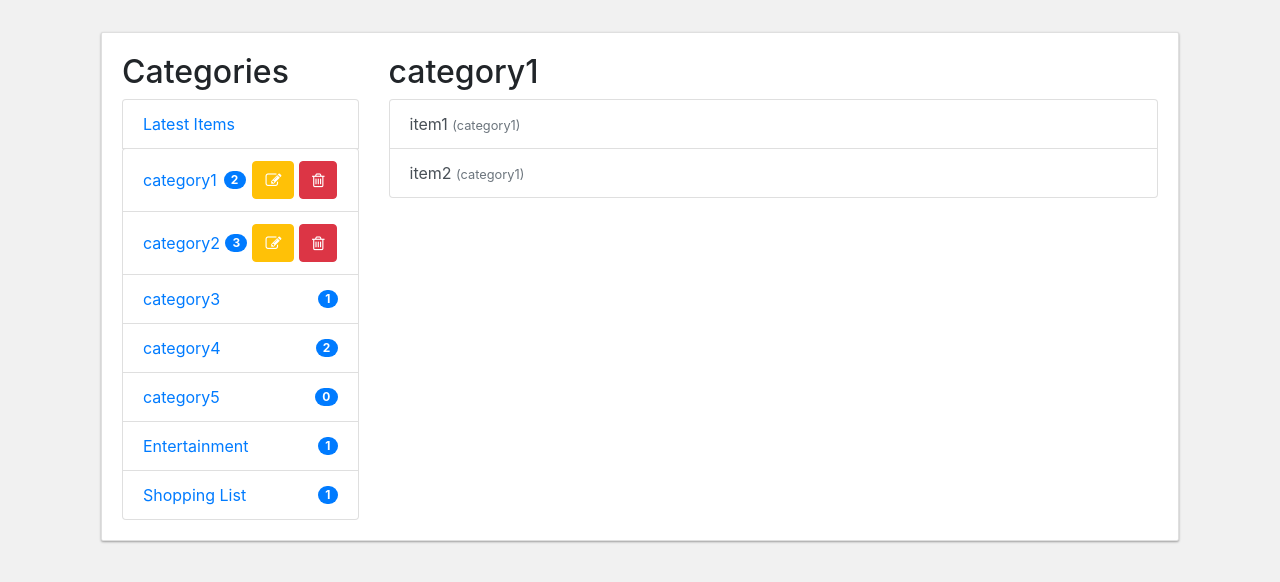
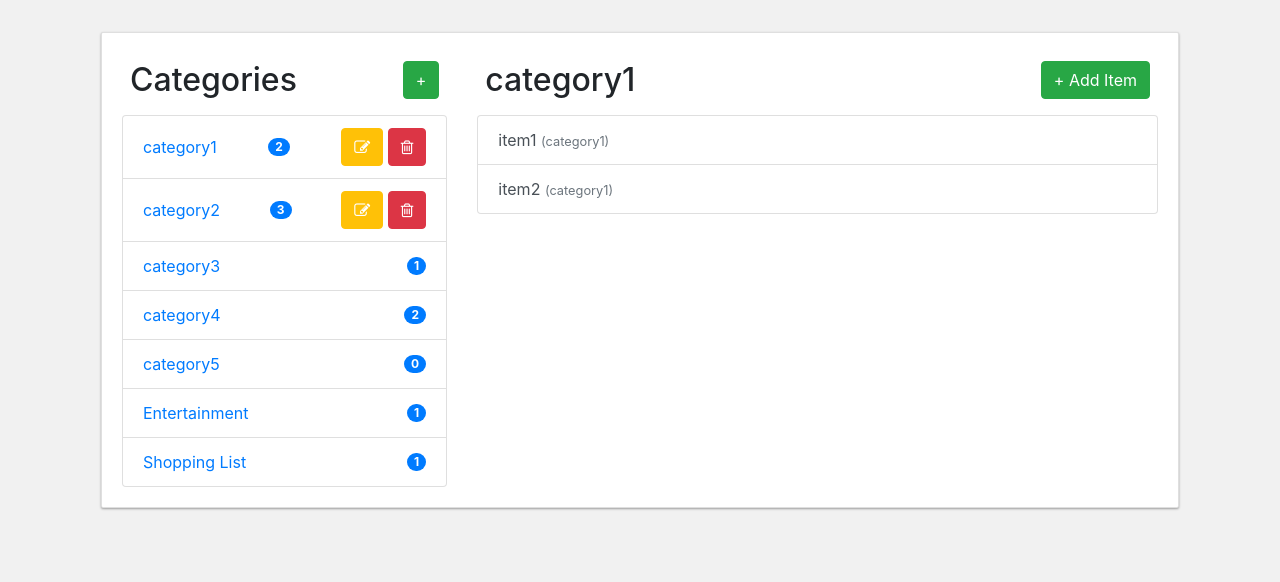
Before and after one commit to suhabaobaid/Item-Catalog-App, a Flask app: page /catalog/categories/1/items in a window 1280 px wide. Shown: the part 56-638 px from the top of the page. Run offline with Flask 2, Linux system fonts and the light colour scheme; the visitor is signed in with stand-in values (Sample User, id 1); some libraries are stand-ins or nearby versions.

Commit message:
Added logout (old flow) + category_items.html file modified to add item and category

```diff
--- a/app.py
+++ b/app.py
@@ -174,12 +174,12 @@
     login_session['picture'] = userInfo['picture']
     login_session['email'] = userInfo['email']
 
-    # Do database check and save for the user
-    users = session.query(User).all()
-    for user in users:
-        print 'user loop', user.username
+    # save the credentials
+    # ACTION ITEM: store the credentials in a persistent db in production
+    # login_session['credentials'] = credentials_to_dict(credentials)
+    # print login_session['credentials']
 
-    print login_session['email']
+    # Do database check and save the user
     try:
         user = session.query(User).filter_by(
             email=login_session['email']).one()
@@ -189,13 +189,14 @@
 
     if not user_id:
         # create user in the db
-        newUser = User(
+        user = User(
             username=login_session['username'], email=login_session['email'],
             picture=login_session['picture'], password_hash="")
-        session.add(newUser)
+        session.add(user)
         session.commit()
-    # save the user_id in the login session
-    login_session['user_id'] = user_id
+
+    # save the user.id in the login session
+    login_session['user_id'] = user.id
 
     # show output to the screen
     output = ''
@@ -207,20 +208,65 @@
     return output
 
 
-# @app.route('gdisconnect')
-# def gdisconnect():
-    # # get credentials from the login_session
-    # credentials = login_session['credentials']
-    # # revoke a token by sending an HTTP GET request
-    # requests.post(
-    #     'https://accounts.google.com/o/oauth2/revoke',
-    #     params={'token': credentials.access_token},
-    #     headers={'content-type': 'application/x-www-form-urlencoded'}
-    # )
+@app.route('/logout')
+def logout():
+    print login_session
+    if 'provider' in login_session:
+        if login_session['provider'] == 'google':
+            gdisconnect()
+
+        del login_session['provider']
+        flash(
+            'You have successfully logged out',
+            'alert alert-success')
+        return redirect(url_for('show_catalog'))
+
+
+
+
+def gdisconnect():
+    # get access_token from the login_session
+    access_token = login_session['access_token']
+    # only logout authenticated users
+    if access_token is None:
+        response = make_response(
+            json.dumps('No user is connected'),
+            401
+        )
+        response.headers['Content-Type'] = 'application/json'
+        return response
+
+    # revoke a token by sending an HTTP GET request
+    url = 'https://accounts.google.com/o/oauth2/revoke?token=%s' % access_token  # noqa
+    h = httplib2.Http()
+    result = h.request(url, 'GET')[0]
+
+    # reset login_session if  successful revoke
+    if result['status'] == '200':
+        del login_session['access_token']
+        del login_session['g_id']
+        del login_session['username']
+        del login_session['email']
+        del login_session['picture']
+        del login_session['user_id']
+
+        response = make_response(json.dumps('Successfully disconnected'), 200)
+        response.headers['Content-Type'] = 'application/json'
+        return response
+
+    else:
+        # invalid token
+        response = make_response(
+            json.dumps('Invalid token for the user, failed to revoke token'),
+            400
+        )
+        return response
 
 # --------------------------------------
 # CRUD for categories
 # --------------------------------------
+
+
 @app.route('/')
 @app.route('/catalog')
 def show_catalog():
@@ -319,6 +365,8 @@
         item_count=item_count,
         len=len
     )
+
+
 # --------------------------------------
 # CRUD for items
 # --------------------------------------
@@ -406,6 +454,19 @@
         flash('There is no such item', 'alert alert-danger')
         return redirect(url_for('show_catalog'))
 
+# --------------------------------------
+# Helper function
+# --------------------------------------
+
+
+def credentials_to_dict(credentials):
+    return {'token': credentials.token,
+            'refresh_token': credentials.refresh_token,
+            'token_uri': credentials.token_uri,
+            'client_id': credentials.client_id,
+            'client_secret': credentials.client_secret,
+            'scopes': credentials.scopes}
+
 
 if __name__ == '__main__':
     app.debug = True
--- a/templates/category_items.html
+++ b/templates/category_items.html
@@ -1,29 +1,35 @@
 {% extends "main.html" %}
 {% block content %}
-		<div class="row">
-			<div class="col-md-3" style="height: 100%">
-				<div class="row">
-					<div class="col-md-12">
-						<h2>Categories</h2>
-					</div>
+	{% include "flash_template.html" %}
+	<div class="row">
+		<div class="col-md-4" style="height: 100%">
+			<div class="d-flex justify-content-between">
+				<div class="p-2">
+					<h2>Categories</h2>
+
 				</div>
-				<ul class="list-group">
-					<a 	href="{{ url_for('show_catalog') }}"
-						class="list-group-item d-flex justify-content-between align-items-center">
-						Latest Items
-					</a>
-					{% include 'category_list.html' %}
-				</ul>
+				{% if 'username' in session %}
+				<div class="p-2">
+					<a class="btn btn-success" href="{{ url_for('new_category') }}" role="button">&#43;</a>
+				</div>
+				{% endif %}
 			</div>
-			<div class="col-md-9" style="height: 100%">
-				<div class="row">
-					<div class="col-md-12">
-						<h2>{{ items_header }}</h2>
-					</div>
+			{% include 'category_list.html' %}
+		</div>
+		<div class="col-md-8" style="height: 100%">
+			<div class="d-flex justify-content-between">
+				<div class="p-2">
+					<h2>{{ items_header }}</h2>
 				</div>
-				<ul class="list-group">
-					{% include 'items_list.html' %}
-				</ul>
+				{% if 'username' in session %}
+				<div class="p-2">
+					<a class="btn btn-success" href="{{ url_for('new_item') }}" role="button">&#43; Add Item</a>
+				</div>
+				{% endif %}
 			</div>
+			<ul class="list-group">
+				{% include "items_list.html" %}
+			</ul>
 		</div>
+	</div>
 {% endblock %}
--- a/templates/item.html
+++ b/templates/item.html
@@ -3,6 +3,7 @@
 
 <h2>{{ item.title }}</h2>
 <p>Description: {{ item.description }}</p>
+<p>Category: {{ item.category.name }}</p>
 {% if session['user_id'] and item.user_id == session['user_id'] %}
 	<a class="btn btn-warning" href="{{ url_for('edit_item', item_id=item.id) }}">Edit</a>
 	<a class="btn btn-danger" href="{{ url_for('delete_item', item_id=item.id) }}">Delete</a>
```
Also changed, not shown: templates/login.html (+9 -11 lines), catalog.db.
